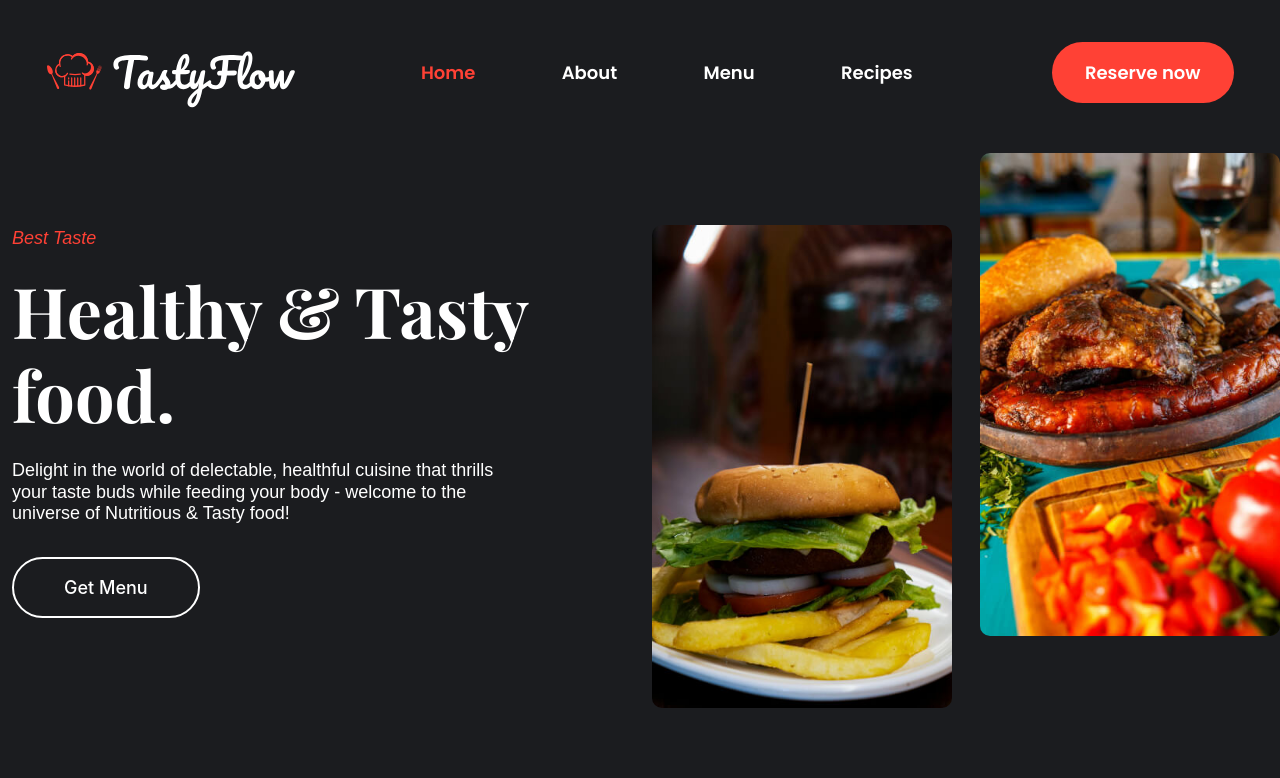
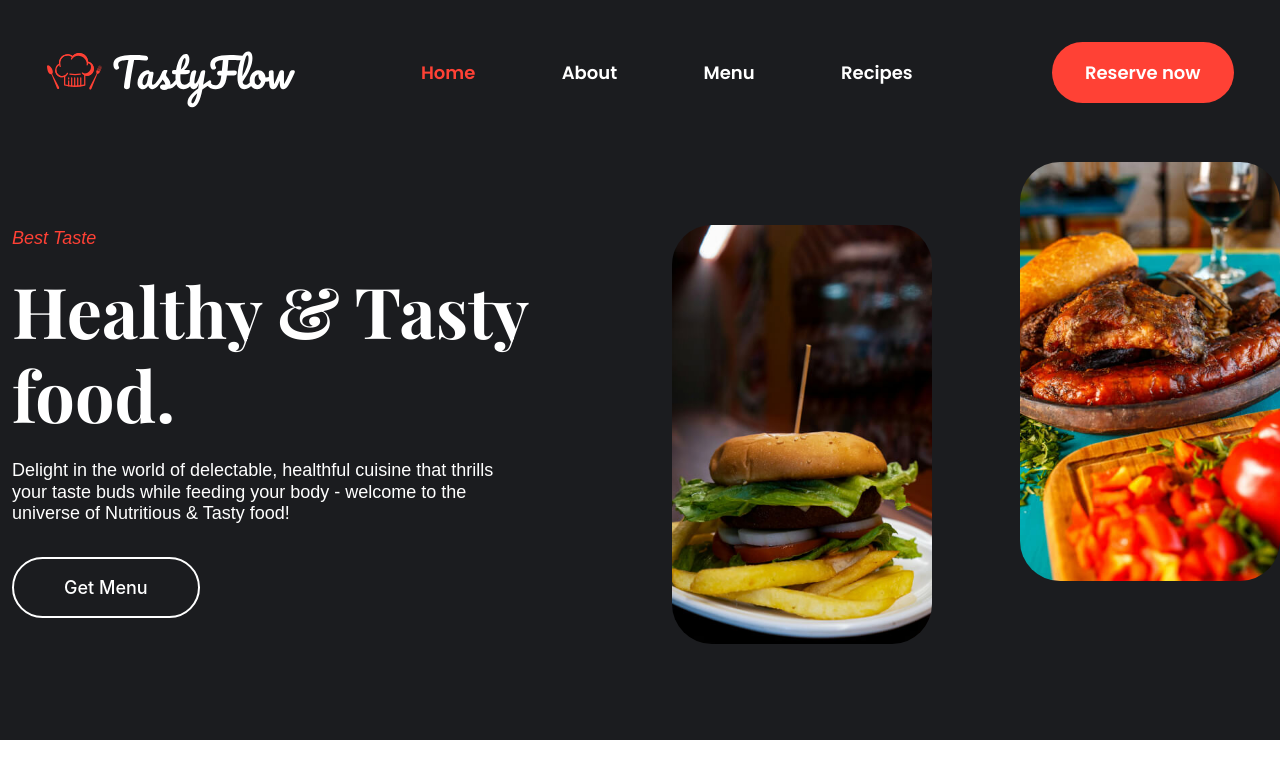
Before and after one commit to vedantshah46/foodio, a React (Create React App) app: page / in a window 1280 px wide. Shown: the top 778 px of the page. Built offline with nearby package versions, Linux system fonts and the light colour scheme.

Commit message:
HomePage Commit 03-08

```diff
--- a/src/MyComponents/HomePage/HomePage.css
+++ b/src/MyComponents/HomePage/HomePage.css
@@ -64,11 +64,12 @@
 .introImages {
     display: flex;
     flex-direction: column;
+    margin-left: 20px;
 }
 
 .introImages img {
-    border-radius: 10px;
-    max-width: 300px;
+    border-radius: 40px;
+    max-width: 260px;
 }
 
 .introImages .image1 {
```
